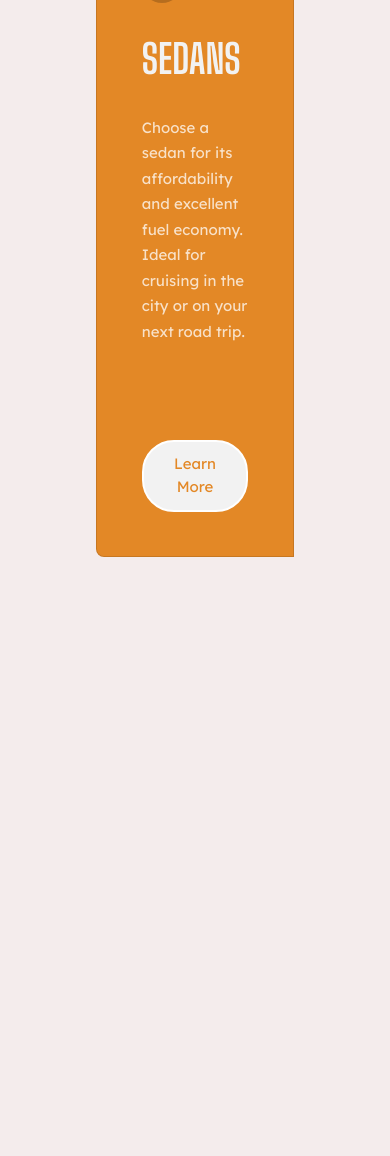
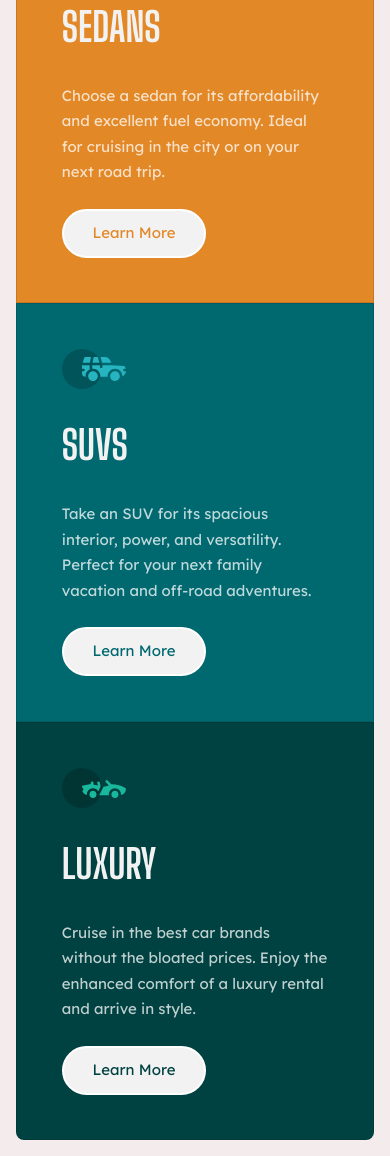
Before and after one commit to DanielQuelca/3-column-preview-card-component, a plain HTML site: page index.html in a window 390 px wide. Shown: the part 131-1287 px from the top of the page. Before the commit the page ends 844 px from the top, so only its background shows below. Drawn offline with nearby package versions, Linux system fonts and the light colour scheme.

Commit message:
final component

```diff
--- a/index.html
+++ b/index.html
@@ -1,8 +1,11 @@
 <!DOCTYPE html>
-<html lang="es">
+<html lang="en">
+
 <head>
   <meta charset="UTF-8">
   <meta name="viewport" content="width=device-width, initial-scale=1.0">
+  <!-- displays site properly based on user's device -->
+
   <link rel="icon" type="image/png" sizes="32x32" href="./images/favicon-32x32.png">
   <link rel="preconnect" href="https://fonts.gstatic.com">
   <link href="https://fonts.googleapis.com/css2?family=Big+Shoulders+Display:wght@700&family=Lexend+Deca&display=swap"
@@ -10,7 +13,7 @@
   <link href="https://cdn.jsdelivr.net/npm/bootstrap@5.0.0-beta3/dist/css/bootstrap.min.css" rel="stylesheet"
     integrity="sha384-eOJMYsd53ii+scO/bJGFsiCZc+5NDVN2yr8+0RDqr0Ql0h+rP48ckxlpbzKgwra6" crossorigin="anonymous">
   <link rel="stylesheet" href="./styles.css">
-  <title>3-column-preview-card-component</title>
+  <title>Frontend Mentor | 3-column preview card component</title>
 </head>
 
 <body>
@@ -18,18 +21,47 @@
     <div class="my-row">
       <div class="col-lg col-md-6 col-sm-12">
         <article class="card card-first">
-          <img src="images/icon-sedans.svg" class="card-img-top" alt="Icono de Sedans">
+          <img src="images/icon-sedans.svg" class="card-img-top" alt="Icon Sedans">
           <div class="card-body">
             <h2 class="card-title">Sedans</h2>
             <p class="card-text">Choose a sedan for its affordability and excellent fuel economy. Ideal for cruising in
-              the city or on your next road trip.</p>
+              the city
+              or on your next road trip.</p>
+          </div>
+          <div class="card-footer"><a href="#" class="btn btn-primary">Learn More</a></div>
+        </article>
+      </div>
+      <div class="col-lg col-md-6 col-sm-12">
+        <article class="card card-second">
+          <img src="images/icon-suvs.svg" class="card-img-top" alt="Icon Suvs">
+          <div class="card-body">
+            <h2 class="card-title">SUVs</h2>
+            <p class="card-text">Take an SUV for its spacious interior, power, and versatility. Perfect for your next
+              family vacation
+              and off-road adventures.</p>
+          </div>
+          <div class="card-footer"><a href="#" class="btn btn-primary">Learn More</a></div>
+        </article>
+      </div>
+      <div class="col-lg col-md-12 col-sm-12">
+        <article class="card card-third">
+          <img src="images/icon-luxury.svg" class="card-img-top" alt="Icon Luxury">
+          <div class="card-body">
+            <h2 class="card-title">Luxury</h2>
+            <p class="card-text">Cruise in the best car brands without the bloated prices. Enjoy the enhanced comfort of
+              a
+              luxury
+              rental and arrive in style.</p>
+          </div>
           <div class="card-footer"><a href="#" class="btn btn-primary">Learn More</a></div>
         </article>
       </div>
     </div>
   </main>
+
   <script src="https://cdn.jsdelivr.net/npm/bootstrap@5.0.0-beta3/dist/js/bootstrap.bundle.min.js"
     integrity="sha384-JEW9xMcG8R+pH31jmWH6WWP0WintQrMb4s7ZOdauHnUtxwoG2vI5DkLtS3qm9Ekf"
     crossorigin="anonymous"></script>
 </body>
+
 </html>
--- a/styles.css
+++ b/styles.css
@@ -23,6 +23,15 @@ body {
   border-top-left-radius: 0.5rem;
   border-bottom-left-radius: 0.5rem;
   background-color: hsl(31, 77%, 52%);
+}
+.card-second {
+  background-color: hsl(184, 100%, 22%);
+}
+
+.card-third {
+  border-top-right-radius: 0.5rem;
+  border-bottom-right-radius: 0.5rem;
+  background-color: hsl(179, 100%, 13%);
 }
 .card-img-top {
   width: 80px;
@@ -65,8 +74,26 @@ body {
 .card-first .btn-primary {
   color: hsl(31, 77%, 52%);
 }
+.card-second .btn-primary {
+  color: hsl(184, 100%, 22%);
+}
+
+.card-third .btn-primary {
+  color: hsl(179, 100%, 13%);
+}
 .card-first .btn-primary:hover {
   background-color: hsl(31, 77%, 52%);
+  border-color: #fff;
+  color: hsl(0, 0%, 95%);
+}
+.card-second .btn-primary:hover {
+  background-color: hsl(184, 100%, 22%);
+  border-color: #fff;
+  color: hsl(0, 0%, 95%);
+}
+
+.card-third .btn-primary:hover {
+  background-color: hsl(179, 100%, 13%);
   border-color: #fff;
   color: hsl(0, 0%, 95%);
 }
@@ -76,6 +103,18 @@ body {
   border-color: #fff;
   color: #fff;
 }
+.card-second .btn-primary:focus {
+  background-color: hsl(184, 100%, 22%);
+  border-color: #fff;
+  color: #fff;
+}
+
+.card-third .btn-primary:focus {
+  background-color: hsl(179, 100%, 13%);
+  border-color: #fff;
+  color: #fff;
+}
+
 .attribution {
   margin-bottom: 2rem;
   font-size: 11px;
@@ -84,3 +123,42 @@ body {
 .attribution a {
   color: hsl(228, 45%, 44%);
 }
+@media (max-width: 991px) {
+  .card-first {
+    border-top-left-radius: 0.5rem;
+    border-bottom-left-radius: 0;
+  }
+  .card-second {
+    border-top-right-radius: 0.5rem;
+  }
+  .card-third {
+    border-bottom-left-radius: 0.5rem;
+    border-top-right-radius: 0;
+    border-bottom-right-radius: 0.5rem;
+  }
+  .card-footer {
+    margin-top: 3rem;
+  }
+}
+
+@media (max-width: 767px) {
+  .container {
+    padding: 1rem;
+  }
+  .card-first {
+    border-bottom-left-radius: 0;
+    border-bottom-right-radius: 0;
+    border-top-right-radius: 0.5rem;
+  }
+  .card-second {
+    border-top-right-radius: 0;
+    border-bottom-right-radius: 0;
+  }
+  .card-third {
+    border-bottom-left-radius: 0.5rem;
+    border-bottom-right-radius: 0.5rem;
+  }
+  .card-footer {
+    margin-top: 1.5rem;
+  }
+}
```
